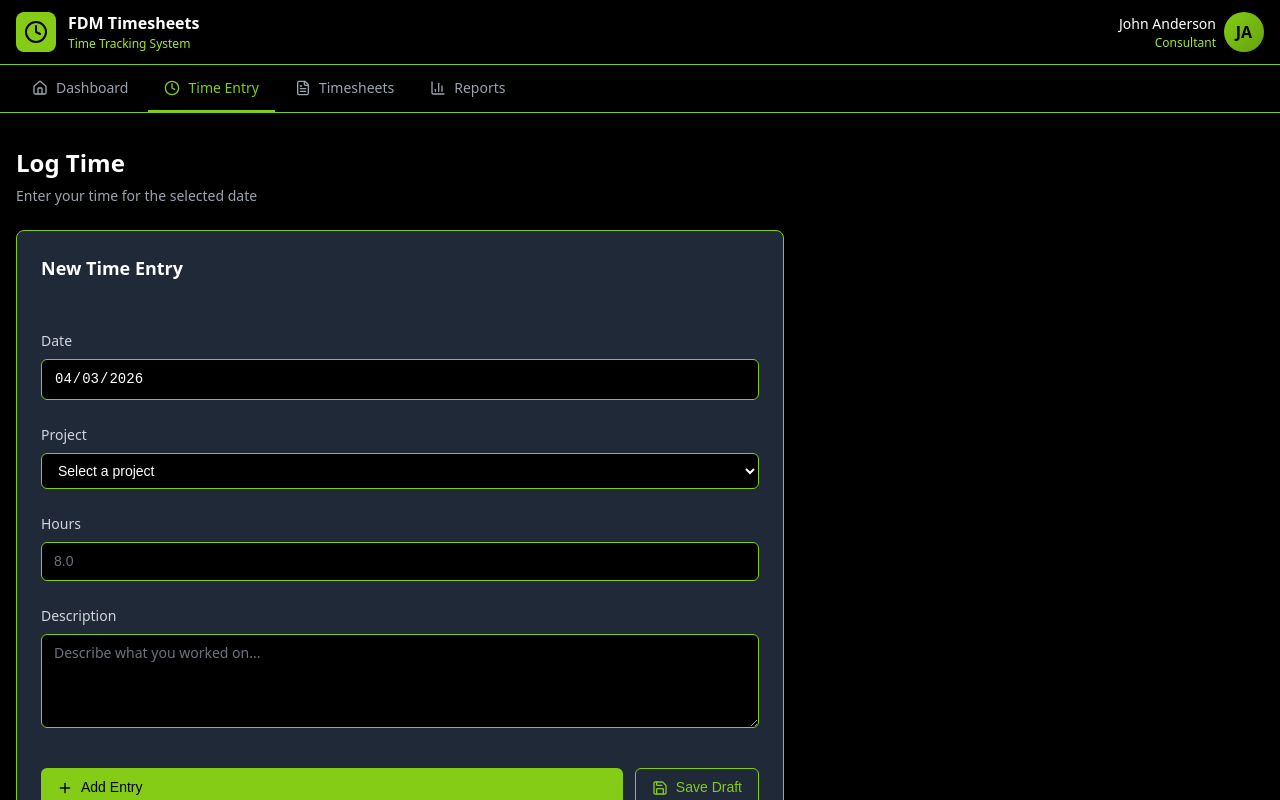
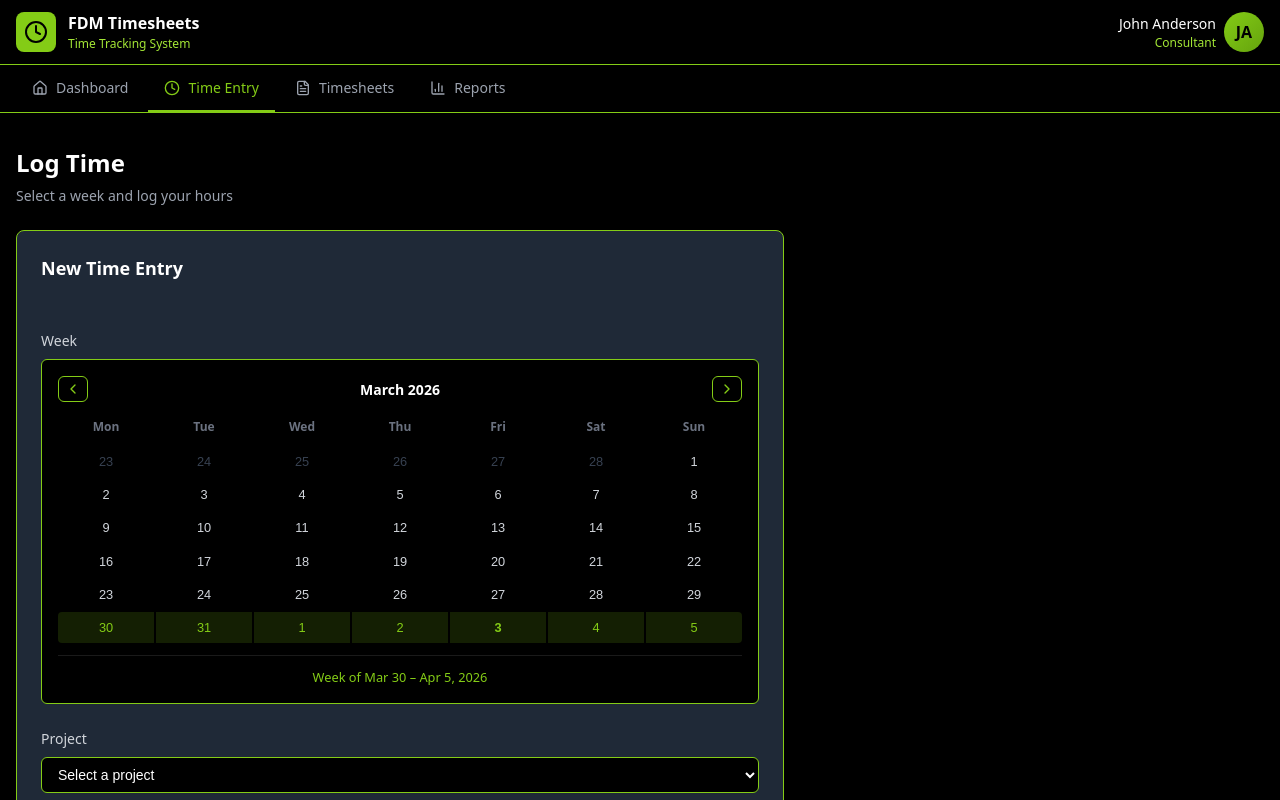
Before and after one commit to ZKhan0011/timesheet-app, a React (Vite) app: page /time-entry in a window 1280 px wide. Shown: the top 800 px of the page. Built offline with nearby package versions, Linux system fonts and the light colour scheme.

Commit message:
added calendar to timesheet entry

```diff
--- a/src/app/pages/TimeEntry.css
+++ b/src/app/pages/TimeEntry.css
@@ -93,3 +93,107 @@
   color: #84cc16;
   margin-top: 0.125rem;
 }
+
+.week-calendar {
+  border: 1px solid #84cc16;
+  border-radius: 0.375rem;
+  padding: 1rem;
+  background: #000;
+}
+
+.calendar-header {
+  display: flex;
+  align-items: center;
+  justify-content: space-between;
+  margin-bottom: 0.75rem;
+}
+
+.calendar-month-label {
+  font-weight: 600;
+  font-size: 0.875rem;
+  color: #fff;
+}
+
+.cal-nav-btn {
+  background: none;
+  border: 1px solid #84cc16;
+  border-radius: 0.375rem;
+  padding: 4px 6px;
+  cursor: pointer;
+  display: flex;
+  align-items: center;
+  color: #84cc16;
+  transition: all 0.2s;
+}
+
+.cal-nav-btn:hover {
+  background: #84cc16;
+  color: #000;
+}
+
+.calendar-grid {
+  display: grid;
+  grid-template-columns: repeat(7, 1fr);
+  gap: 2px;
+}
+
+.calendar-dow {
+  text-align: center;
+  font-size: 0.75rem;
+  font-weight: 600;
+  color: #6b7280;
+  padding: 4px 0 8px;
+}
+
+.calendar-day {
+  text-align: center;
+  padding: 6px 2px;
+  font-size: 0.8rem;
+  border: none;
+  background: none;
+  cursor: pointer;
+  border-radius: 4px;
+  color: #d1d5db;
+  transition: all 0.15s;
+}
+
+.calendar-day:hover {
+  background: #1a1a1a;
+  color: #fff;
+}
+
+.calendar-day.faded {
+  color: #374151;
+}
+
+.calendar-day.today {
+  font-weight: 700;
+  color: #84cc16;
+}
+
+.calendar-day.in-week {
+  background: rgba(132, 204, 22, 0.15);
+  color: #84cc16;
+  border-radius: 0;
+}
+
+.calendar-day.week-start {
+  border-radius: 4px 0 0 4px;
+}
+
+.calendar-day.week-end {
+  border-radius: 0 4px 4px 0;
+}
+
+.calendar-day.week-start.week-end {
+  border-radius: 4px;
+}
+
+.selected-week-label {
+  margin-top: 0.75rem;
+  text-align: center;
+  font-size: 0.8rem;
+  color: #84cc16;
+  border-top: 1px solid #1a1a1a;
+  padding-top: 0.75rem;
+}
--- a/src/app/pages/TimeEntry.jsx
+++ b/src/app/pages/TimeEntry.jsx
@@ -1,46 +1,132 @@
 import { useState } from 'react';
-import { CalendarIcon, Plus, Save } from 'lucide-react';
-import { format } from 'date-fns';
+import { ChevronLeft, ChevronRight, Plus, Save } from 'lucide-react';
+import {
+  format, startOfWeek, endOfWeek, startOfMonth, endOfMonth,
+  addMonths, subMonths, addDays, isSameMonth, isSameDay,
+  isWithinInterval, eachDayOfInterval
+} from 'date-fns';
 import { projects } from '../data/mockData';
 import { toast } from 'sonner';
 import './TimeEntry.css';
 
+function WeekCalendar({ selectedWeekStart, onWeekSelect }) {
+  const [viewMonth, setViewMonth] = useState(selectedWeekStart || new Date());
+
+  const monthStart = startOfMonth(viewMonth);
+  const monthEnd = endOfMonth(viewMonth);
+  // Pad to full weeks (Mon–Sun grid)
+  const gridStart = startOfWeek(monthStart, { weekStartsOn: 1 });
+  const gridEnd = endOfWeek(monthEnd, { weekStartsOn: 1 });
+  const days = eachDayOfInterval({ start: gridStart, end: gridEnd });
+
+  const weekStart = selectedWeekStart
+    ? startOfWeek(selectedWeekStart, { weekStartsOn: 1 })
+    : null;
+  const weekEnd = weekStart ? endOfWeek(weekStart, { weekStartsOn: 1 }) : null;
+
+  const isInSelectedWeek = (day) =>
+    weekStart && weekEnd && isWithinInterval(day, { start: weekStart, end: weekEnd });
+
+  const handleDayClick = (day) => {
+    onWeekSelect(startOfWeek(day, { weekStartsOn: 1 }));
+  };
+
+  return (
+    <div className="week-calendar">
+      <div className="calendar-header">
+        <button
+          type="button"
+          className="cal-nav-btn"
+          onClick={() => setViewMonth(subMonths(viewMonth, 1))}
+        >
+          <ChevronLeft size={16} />
+        </button>
+        <span className="calendar-month-label">
+          {format(viewMonth, 'MMMM yyyy')}
+        </span>
+        <button
+          type="button"
+          className="cal-nav-btn"
+          onClick={() => setViewMonth(addMonths(viewMonth, 1))}
+        >
+          <ChevronRight size={16} />
+        </button>
+      </div>
+
+      <div className="calendar-grid">
+        {['Mon', 'Tue', 'Wed', 'Thu', 'Fri', 'Sat', 'Sun'].map((d) => (
+          <div key={d} className="calendar-dow">{d}</div>
+        ))}
+
+        {days.map((day) => {
+          const inWeek = isInSelectedWeek(day);
+          const isWeekStart = weekStart && isSameDay(day, weekStart);
+          const isWeekEnd = weekEnd && isSameDay(day, weekEnd);
+          const isToday = isSameDay(day, new Date());
+          const faded = !isSameMonth(day, viewMonth);
+
+          return (
+            <button
+              key={day.toISOString()}
+              type="button"
+              onClick={() => handleDayClick(day)}
+              className={[
+                'calendar-day',
+                inWeek ? 'in-week' : '',
+                isWeekStart ? 'week-start' : '',
+                isWeekEnd ? 'week-end' : '',
+                isToday ? 'today' : '',
+                faded ? 'faded' : '',
+              ].filter(Boolean).join(' ')}
+            >
+              {format(day, 'd')}
+            </button>
+          );
+        })}
+      </div>
+
+      {/* Selected week label */}
+      {weekStart && (
+        <div className="selected-week-label">
+          Week of {format(weekStart, 'MMM d')} – {format(weekEnd, 'MMM d, yyyy')}
+        </div>
+      )}
+    </div>
+  );
+}
+
 export function TimeEntry() {
-  const [date, setDate] = useState(new Date());
+  const [selectedWeekStart, setSelectedWeekStart] = useState(
+    startOfWeek(new Date(), { weekStartsOn: 1 })
+  );
   const [projectId, setProjectId] = useState('');
   const [hours, setHours] = useState('');
   const [description, setDescription] = useState('');
 
   const handleSubmit = (e) => {
     e.preventDefault();
-
     if (!projectId || !hours || !description) {
       toast.error('Please fill in all fields');
       return;
     }
-
+    const weekEnd = endOfWeek(selectedWeekStart, { weekStartsOn: 1 });
     toast.success('Time entry saved successfully!', {
-      description: `${hours} hours logged for ${format(date, 'MMM d, yyyy')}`,
+      description: `${hours} hours logged for week of ${format(selectedWeekStart, 'MMM d')}–${format(weekEnd, 'MMM d, yyyy')}`,
     });
-
     setProjectId('');
     setHours('');
     setDescription('');
   };
 
   const handleSaveDraft = () => {
-    toast.success('Draft saved', {
-      description: 'You can continue editing later',
-    });
+    toast.success('Draft saved', { description: 'You can continue editing later' });
   };
 
   return (
     <div className="time-entry-page">
       <div className="page-header">
         <h2 className="page-title">Log Time</h2>
-        <p className="page-subtitle">
-          Enter your time for the selected date
-        </p>
+        <p className="page-subtitle">Select a week and log your hours</p>
       </div>
 
       <div className="card">
@@ -49,14 +135,12 @@ export function TimeEntry() {
         </div>
         <div className="card-content">
           <form onSubmit={handleSubmit} className="time-entry-form">
+
             <div className="form-group">
-              <label htmlFor="date" className="form-label">Date</label>
-              <input
-                type="date"
-                id="date"
-                className="form-input"
-                value={format(date, 'yyyy-MM-dd')}
-                onChange={(e) => setDate(new Date(e.target.value))}
+              <label className="form-label">Week</label>
+              <WeekCalendar
+                selectedWeekStart={selectedWeekStart}
+                onWeekSelect={setSelectedWeekStart}
               />
             </div>
 
@@ -84,8 +168,8 @@ export function TimeEntry() {
                 type="number"
                 step="0.5"
                 min="0"
-                max="24"
-                placeholder="8.0"
+                max="168"
+                placeholder="40.0"
                 className="form-input"
                 value={hours}
                 onChange={(e) => setHours(e.target.value)}
@@ -117,32 +201,6 @@ export function TimeEntry() {
           </form>
         </div>
       </div>
-
-      <div className="card tips-card">
-        <div className="card-header">
-          <h3 className="card-title">Tips for Time Entry</h3>
-        </div>
-        <div className="card-content">
-          <ul className="tips-list">
-            <li className="tip-item">
-              <span className="tip-bullet">•</span>
-              <span>Log your time daily for accurate tracking</span>
-            </li>
-            <li className="tip-item">
-              <span className="tip-bullet">•</span>
-              <span>Be specific in your descriptions for better reporting</span>
-            </li>
-            <li className="tip-item">
-              <span className="tip-bullet">•</span>
-              <span>Round to the nearest 0.5 hours</span>
-            </li>
-            <li className="tip-item">
-              <span className="tip-bullet">•</span>
-              <span>Submit your timesheet by end of week for timely approval</span>
-            </li>
-          </ul>
-        </div>
-      </div>
     </div>
   );
 }
--- a/src/app/pages/Timesheets.jsx
+++ b/src/app/pages/Timesheets.jsx
@@ -4,6 +4,7 @@ import { timeEntries, getProjectById } from '../data/mockData';
 import { format, startOfWeek, endOfWeek, subWeeks } from 'date-fns';
 import { toast } from 'sonner';
 import './Timesheets.css';
+import { Link } from 'react-router';
 
 export function Timesheets() {
   const [selectedWeek, setSelectedWeek] = useState('0');
@@ -85,7 +86,7 @@ export function Timesheets() {
           {weekData.entries.length === 0 ? (
             <div className="empty-state">
               <p className="empty-message">No time entries for this week</p>
-              <button className="btn-link">Add Time Entry</button>
+              <Link to="/time-entry" className="btn-link">Add Time Entry</Link>
             </div>
           ) : (
             <div>
```
Also changed, not shown: 1 other file (tests, documents, lock files or other folders).
